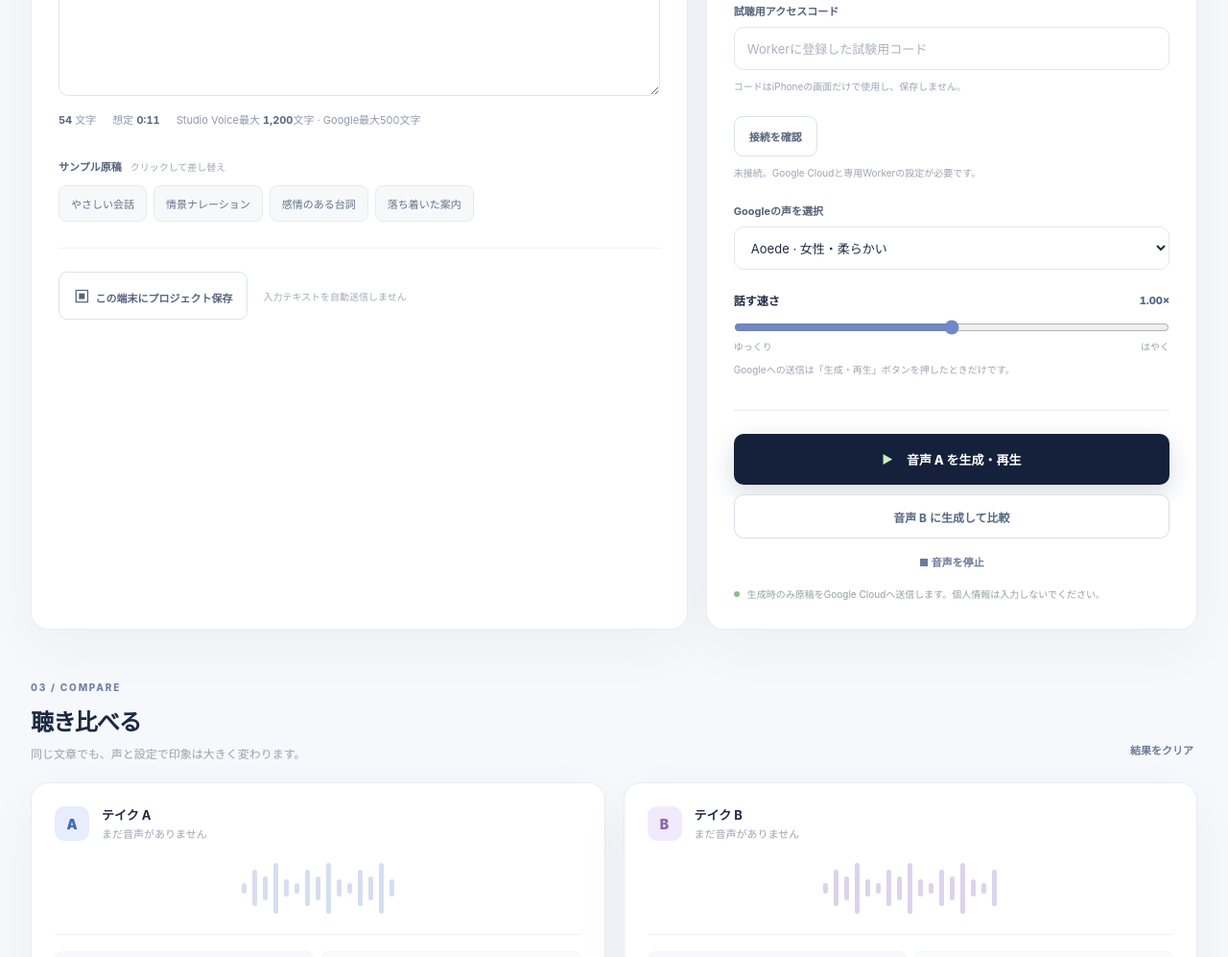
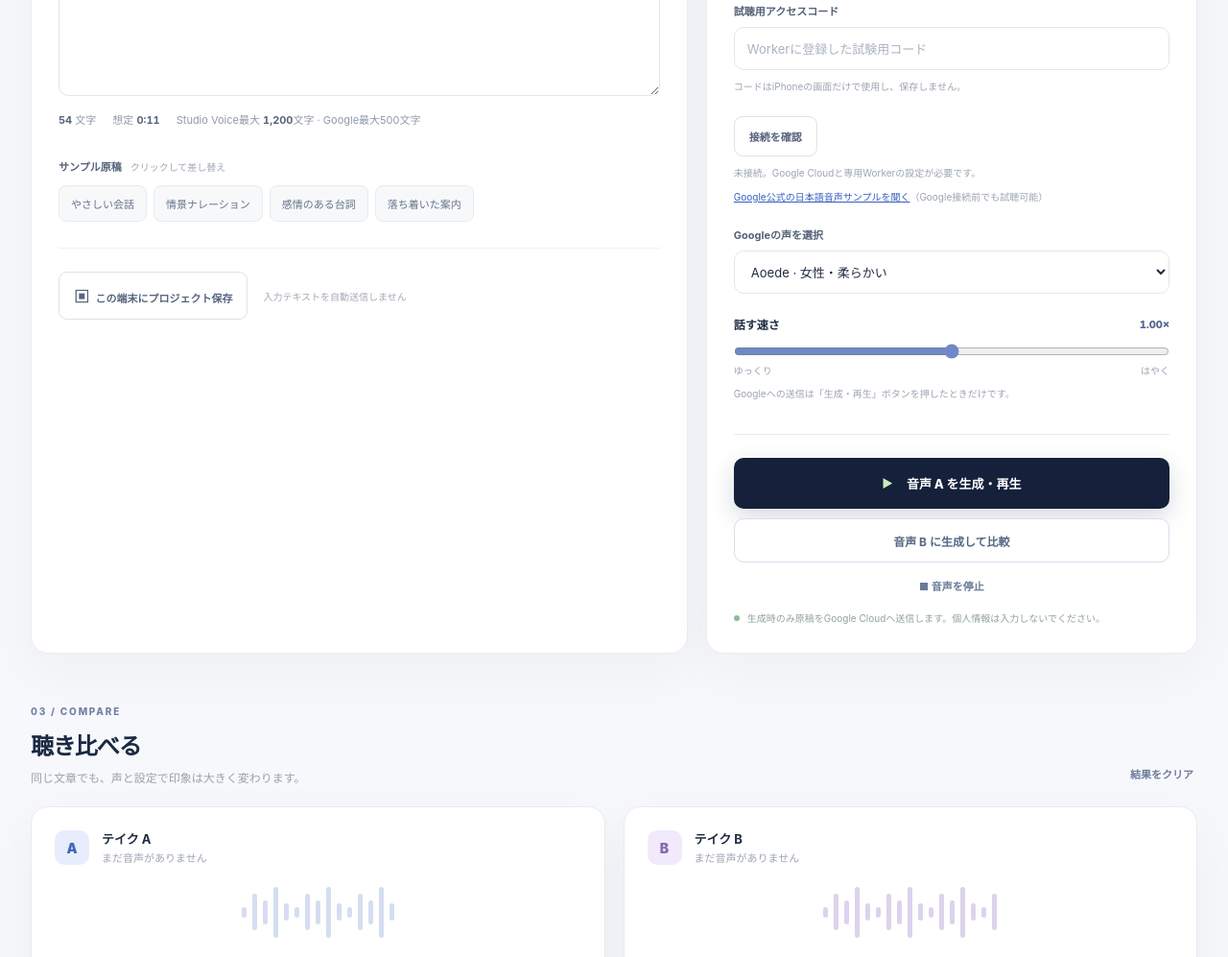
Before and after one commit to mutsumam-web/sakuhin-vote-cyber, a plain HTML site: page voice-studio/index.html in a window 1280 px wide. Shown: the part 859-1856 px from the top of the page at 96% size. Drawn offline with Linux system fonts and the light colour scheme; no server answers.

Commit message:
Link official Google Japanese voice demos while cloud access is unconfigured

```diff
--- a/voice-studio/index.html
+++ b/voice-studio/index.html
@@ -395,7 +395,7 @@ if(document.readyState==='loading')document.addEventListener('DOMContentLoaded',
   <div class="cloud-notice" role="status" style="background:#f1f5ff;color:#38568b;">Google Chirp 3 HD · 日本語。無料枠があってもGoogle Cloudの請求設定と専用Workerの接続が必要です。現在は自動課金・自動生成しません。</div>
   <div class="control-block"><label class="field-label" for="googleWorkerUrl">Google音声サーバーURL（Cloudflare Worker）</label><input id="googleWorkerUrl" class="text-field" type="url" inputmode="url" autocomplete="url" placeholder="https://tunagu-voice-google.例.workers.dev" maxlength="240"><div class="control-tip"><a href="https://github.com/mutsumam-web/sakuhin-vote-cyber/blob/main/voice-studio/google-worker/README.md" target="_blank" rel="noopener noreferrer" style="color:#365dbe;text-decoration:underline;">Google連携の初期設定手順</a> · Google秘密鍵はこの画面に入力しません。</div></div>
   <div class="control-block"><label class="field-label" for="googleAccessCode">試聴用アクセスコード</label><input id="googleAccessCode" class="text-field" type="password" autocomplete="off" placeholder="Workerに登録した試験用コード" maxlength="200"><div class="control-tip">コードはiPhoneの画面だけで使用し、保存しません。</div></div>
-  <div class="control-block"><button id="googleConnect" type="button" class="outline-btn">接続を確認</button><div class="control-tip" id="googleStatus" role="status">未接続。Google Cloudと専用Workerの設定が必要です。</div></div>
+  <div class="control-block"><button id="googleConnect" type="button" class="outline-btn">接続を確認</button><div class="control-tip" id="googleStatus" role="status">未接続。Google Cloudと専用Workerの設定が必要です。</div><div class="control-tip"><a href="https://docs.cloud.google.com/text-to-speech/docs/list-voices-and-types?hl=ja" target="_blank" rel="noopener noreferrer" style="color:#365dbe;text-decoration:underline;">Google公式の日本語音声サンプルを聞く</a>（Google接続前でも試聴可能）</div></div>
   <div class="control-block"><label class="field-label" for="googleVoice">Googleの声を選択</label><select id="googleVoice" class="select-field"><option value="Aoede">Aoede · 女性・柔らかい</option><option value="Kore">Kore · 女性・明瞭</option><option value="Leda">Leda · 女性・落ち着き</option><option value="Zephyr">Zephyr · 女性・軽やか</option><option value="Achernar">Achernar · 女性・自然</option><option value="Charon">Charon · 男性・低め</option><option value="Puck">Puck · 男性・軽やか</option><option value="Fenrir">Fenrir · 男性・力強い</option></select></div>
   <div class="control-block range-block"><div class="range-heading"><label for="googleRate">話す速さ</label><output id="googleRateValue">1.00×</output></div><input id="googleRate" type="range" min="0.75" max="1.25" step="0.05" value="1"><div class="range-endpoints"><span>ゆっくり</span><span>はやく</span></div><p class="control-tip">Googleへの送信は「生成・再生」ボタンを押したときだけです。</p></div>
 </div>
```
